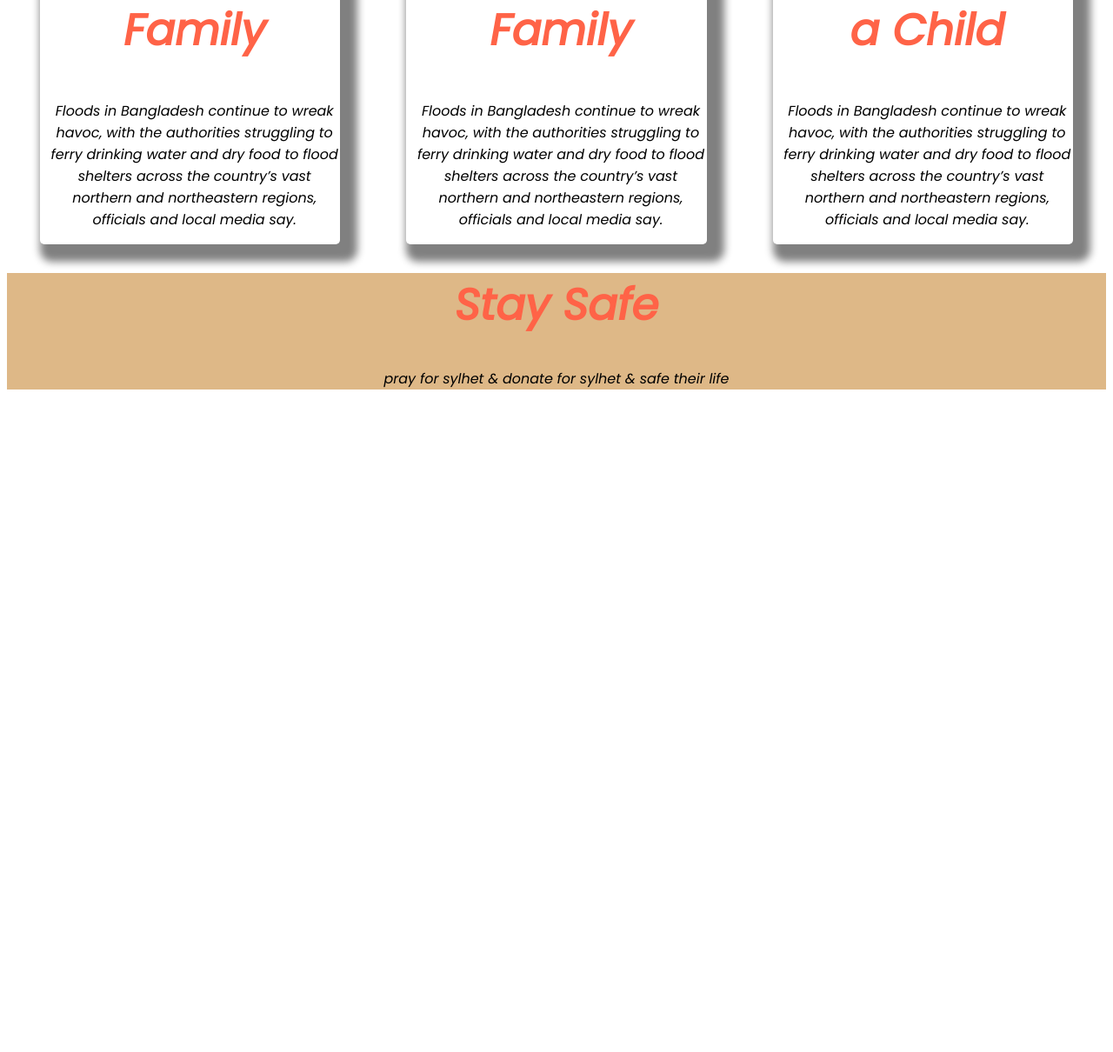
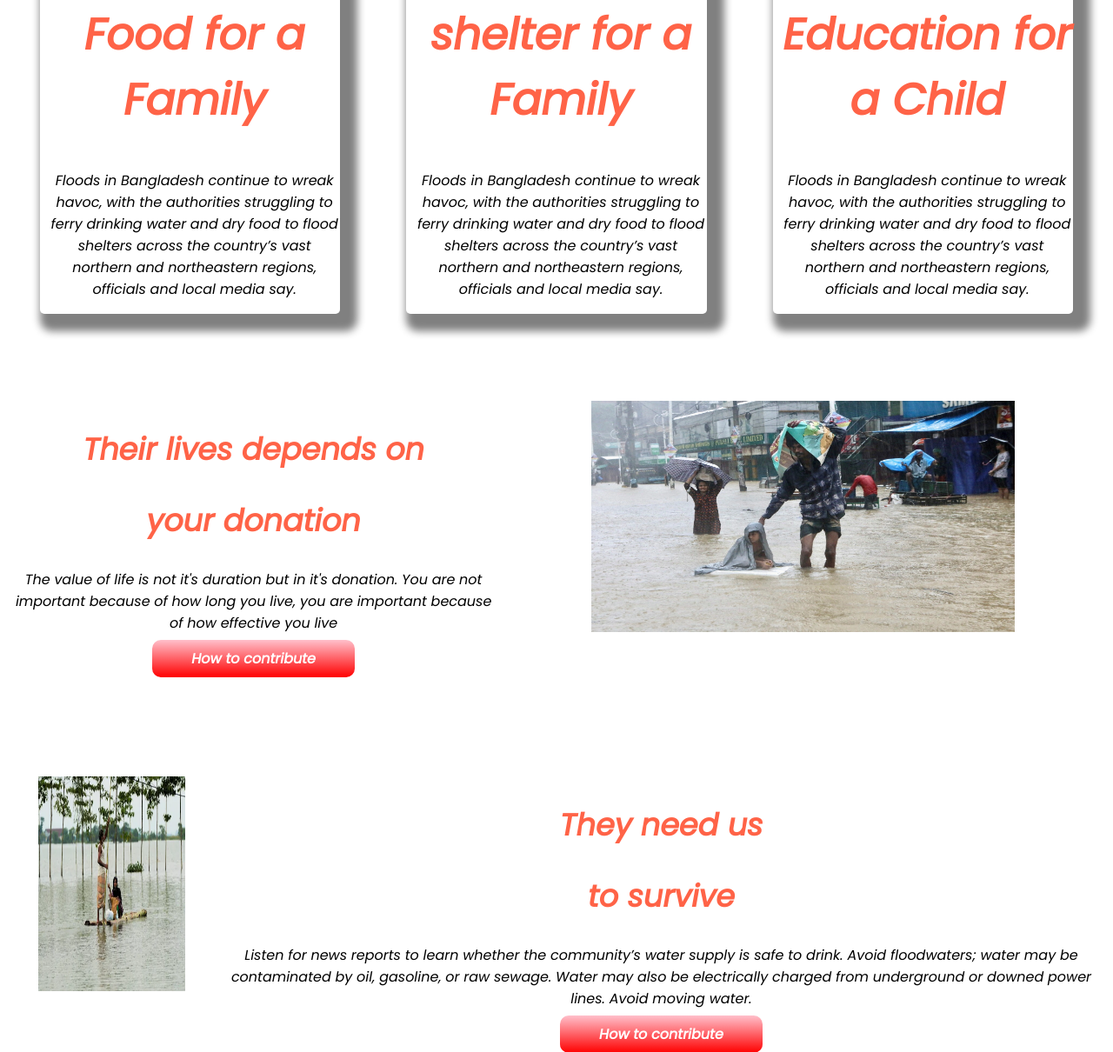
Before and after one commit to abushahed670/donate-today-main, a plain HTML site: page index.html in a window 1280 px wide. Shown: the part 1590-2800 px from the top of the page at 87% size. Before the commit the page ends 2054 px from the top, so only its background shows below. Drawn offline with Linux system fonts and the light colour scheme.

Commit message:
added final

```diff
--- a/index.html
+++ b/index.html
@@ -123,6 +123,46 @@
 
     </section>
 
+    <section>
+        <div class="flaxible-container">
+            <div>
+                <h2>Their lives depends on </h2>
+                <h2>your donation</h2>
+                <p>The value of life is not it's duration but in it's donation. You are not important because of how
+                    long
+                    you live, you are important because of how effective you live</p>
+                <a class="link-button" target="_blank" href="https://www.linkedin.com/in/abu-shahed-3a6674141/">How to
+                    contribute</a>
+            </div>
+            <div>
+                <img id="help-section" src="images/flood.webp" alt="">
+            </div>
+        </div>
+
+    </section>
+
+    <section>
+        <div class="flaxible-container">
+            <div>
+                <img id="help-section" src="images/flood00.webp" alt="">
+            </div>
+
+            <div>
+                <h2>They need us</h2>
+                <h2> to survive</h2>
+                <p>Listen for news reports to learn whether the community’s water supply is safe to drink.
+                    Avoid floodwaters; water may be contaminated by oil, gasoline, or raw sewage. Water may also be
+                    electrically charged from underground or downed power lines.
+                    Avoid moving water.
+                </p>
+                <a class="link-button" target="_blank" href="https://www.linkedin.com/in/abu-shahed-3a6674141/">How
+                    to
+                    contribute</a>
+
+            </div>
+        </div>
+    </section>
+
 </body>
 <footer class="footer">
     <h1>Stay Safe</h1>
--- a/style.css
+++ b/style.css
@@ -51,7 +51,7 @@ p {
 .flaxible-container {
     display: flex;
 
-    margin-bottom: 20px;
+    margin-bottom: 100px;
 }
 
 .donation-section {
@@ -84,3 +84,13 @@ img {
 .footer {
     background-color: burlywood;
 }
+
+#help-section {
+    height: 80%;
+    width: 70%;
+}
+
+#survive {
+    height: 120%;
+    width: 100%;
+}
```
Also changed, not shown: images/flood00.webp (added), images/survive.jpg (added).
